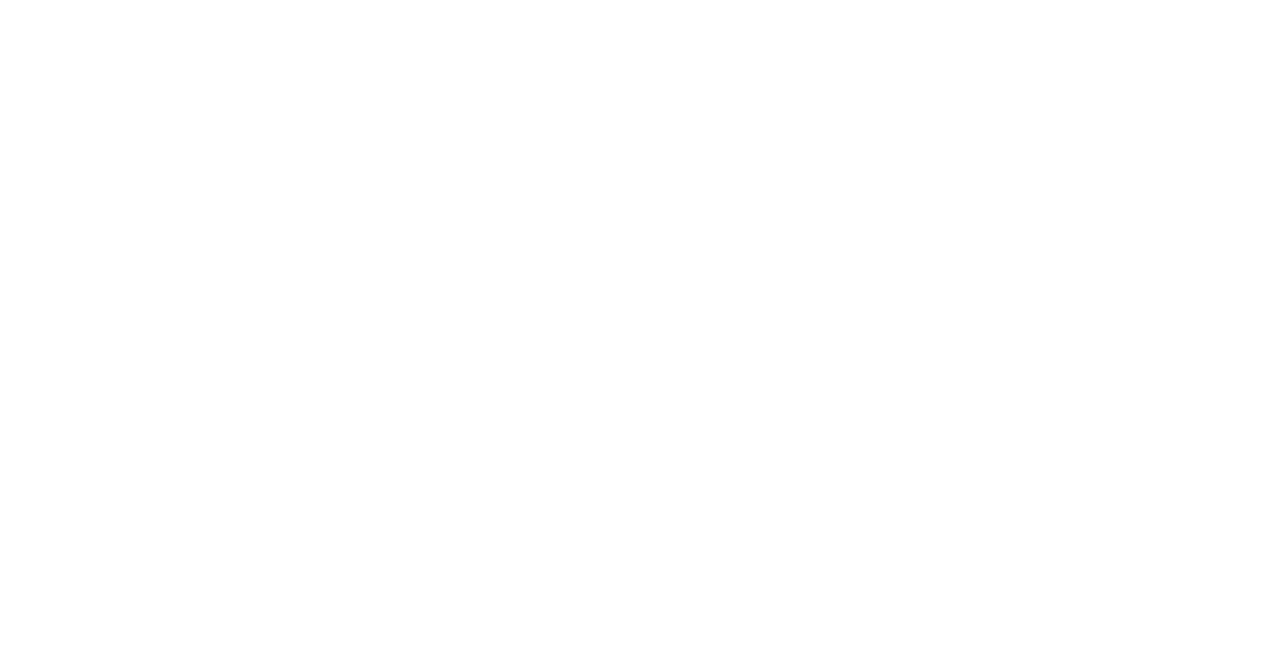
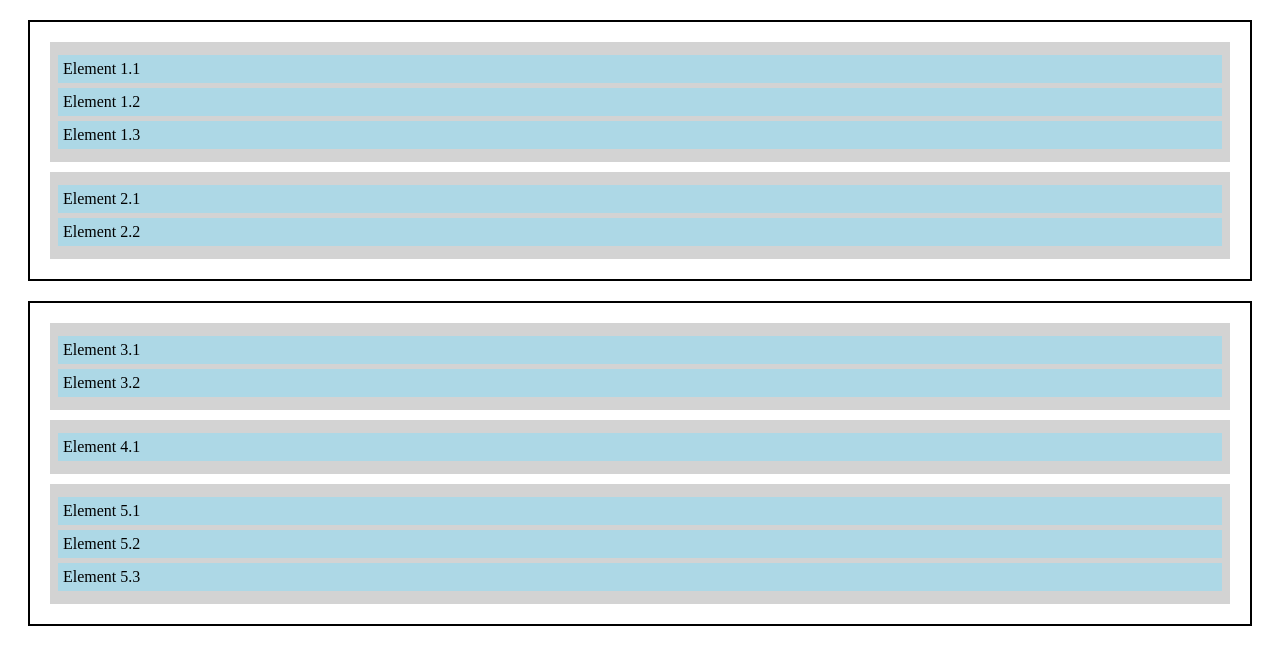
Before and after one commit to AlexanderTsaricov/JSECMA, a plain HTML site: page homework_1/ex_2/index.html in a window 1280 px wide. Drawn offline with Linux system fonts and the light colour scheme.

Commit message:
ex_3 in homework_1 is complite

```diff
--- a/homework_1/ex_2/index.html
+++ b/homework_1/ex_2/index.html
@@ -4,8 +4,64 @@
     <meta charset="UTF-8">
     <meta name="viewport" content="width=device-width, initial-scale=1.0">
     <title>Document</title>
-</head>
-<body>
-    <script src="script.js"></script>
-</body>
+    <style>
+        .parent-1,
+        .parent-2 {
+            margin: 20px;
+            padding: 10px;
+            border: 2px solid black;
+        }
+
+        .child-1,
+        .child-2,
+        .child-3 {
+            margin: 10px;
+            padding: 8px;
+            background-color: lightgray;
+        }
+
+        .element-1,
+        .element-2,
+        .element-3,
+        .element-4,
+        .element-5,
+        .element-6 {
+            padding: 5px;
+            background-color: lightblue;
+            margin: 5px 0;
+        }
+    </style>
+    </head>
+
+    <body>
+
+        <div class="parent-1">
+            <div class="child-1">
+                <div class="element-1">Element 1.1</div>
+                <div class="element-2">Element 1.2</div>
+                <div class="element-3">Element 1.3</div>
+            </div>
+            <div class="child-2">
+                <div class="element-4">Element 2.1</div>
+                <div class="element-5">Element 2.2</div>
+            </div>
+        </div>
+
+        <div class="parent-2">
+            <div class="child-1">
+                <div class="element-6">Element 3.1</div>
+                <div class="element-1">Element 3.2</div>
+            </div>
+            <div class="child-3">
+                <div class="element-2">Element 4.1</div>
+            </div>
+            <div class="child-2">
+                <div class="element-3">Element 5.1</div>
+                <div class="element-4">Element 5.2</div>
+                <div class="element-5">Element 5.3</div>
+            </div>
+        </div>
+        <script src="script.js"></script>
+
+    </body>
 </html>
```
Also changed, not shown: homework_1/ex_3/index.html (added, +83 -0 lines), homework_1/ex_3/script.js (added, +27 -0 lines).
